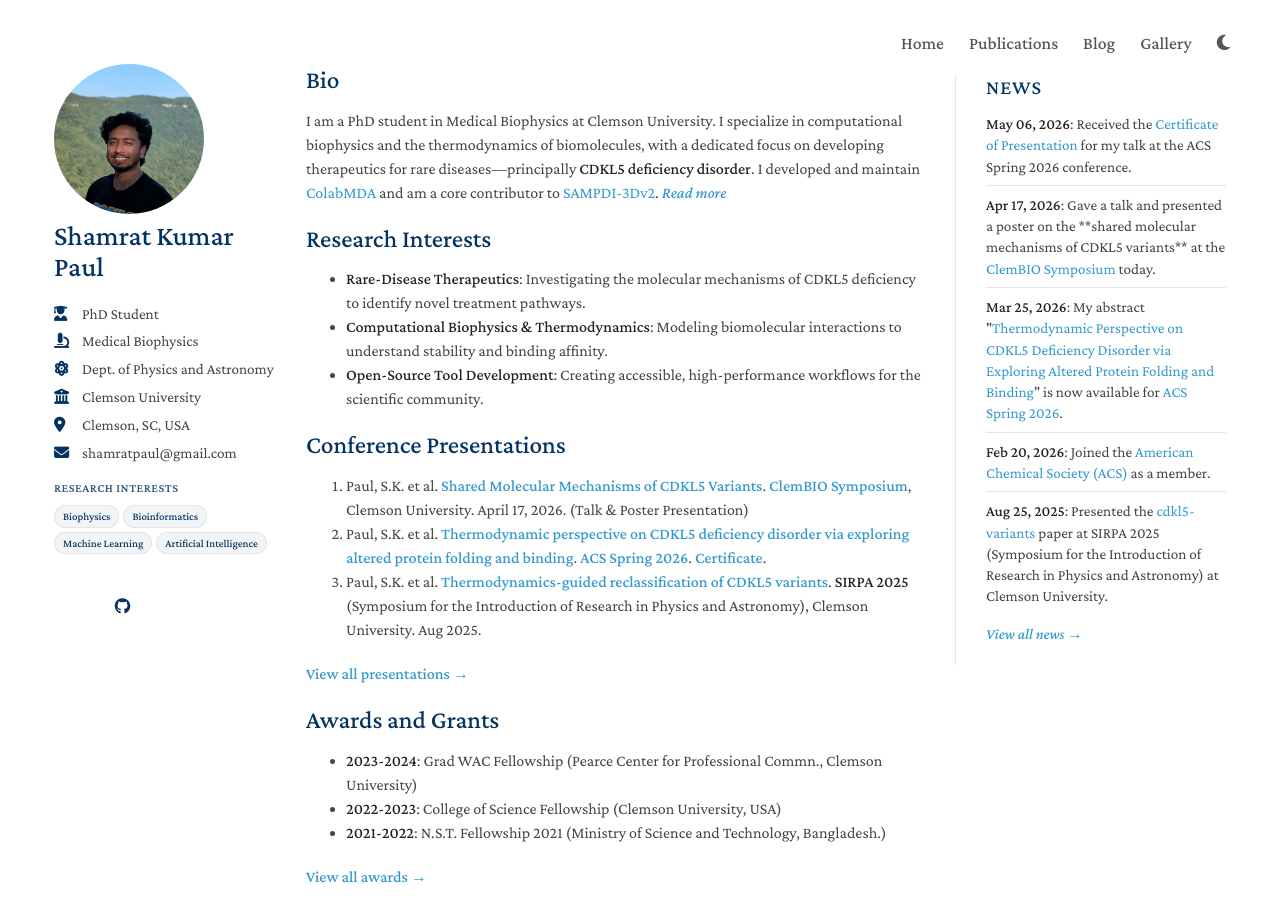
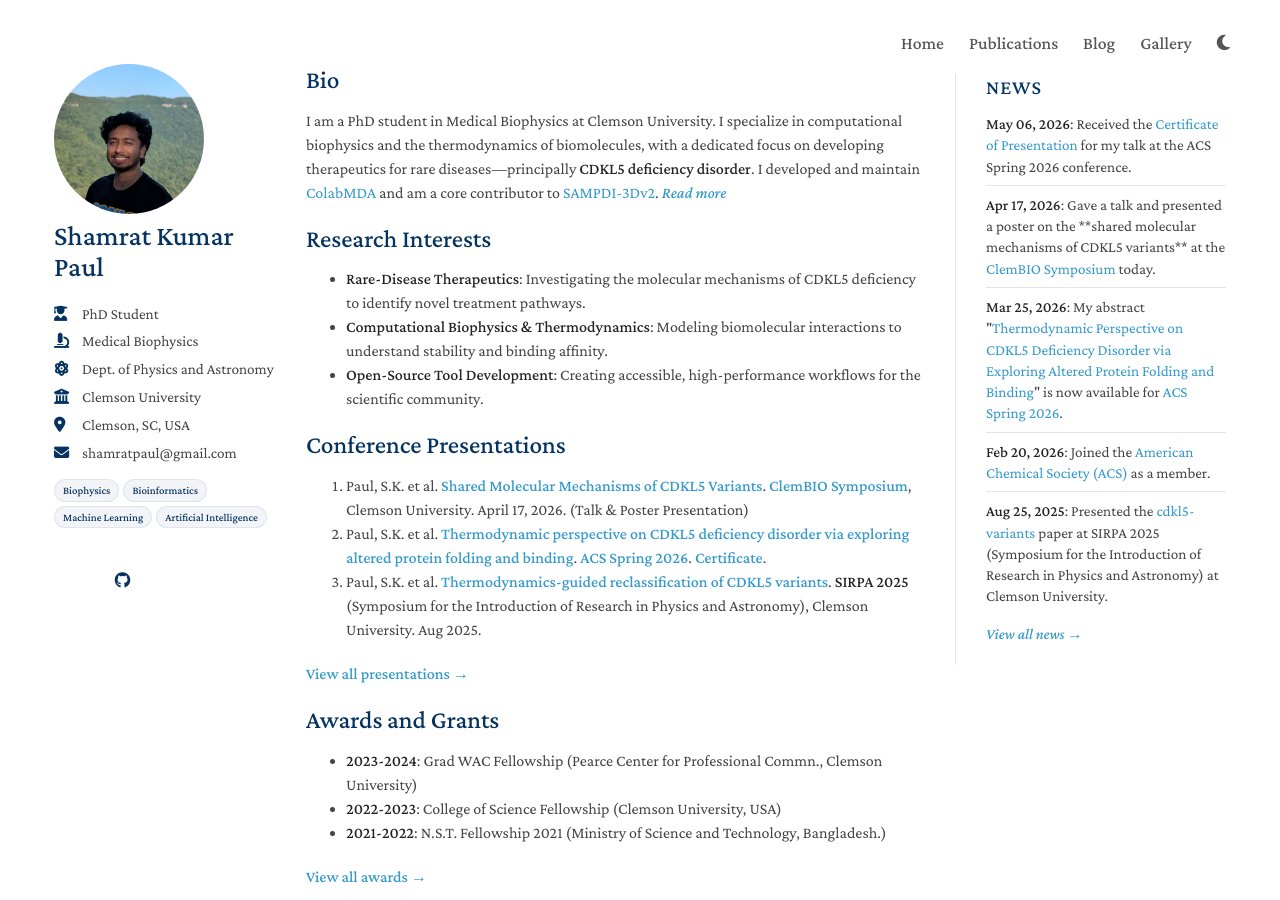
Before and after one commit to paulshamrat/paulshamrat.github.io, a Jekyll site: the page built from index.md, in a window 1280 px wide and 900 px high. Built offline with Jekyll 4.4.1, drawn with Linux system fonts in a browser that asks for light colours; a style sheet for code colours, icons or effects is not loaded.

Commit message:
Remove 'Research Interests' label from sidebar

```diff
--- a/_layouts/homepage.html
+++ b/_layouts/homepage.html
@@ -112,7 +112,6 @@
       </div>
       {% if site.research_interests %}
       <div class="research-interests" style="margin-top: 15px; text-align: left;">
-        <div style="font-size: 0.75rem; font-weight: 700; text-transform: uppercase; letter-spacing: 0.5px; color: var(--heading-color); margin-bottom: 8px; opacity: 0.8;">Research Interests</div>
         <div class="interest-tags" style="display: flex; flex-wrap: wrap; gap: 4px;">
           {% for interest in site.research_interests %}
           <span class="interest-tag" style="font-size: 0.68rem; padding: 2px 8px; background: rgba(var(--accent-color-rgb, 4, 51, 97), 0.05); color: var(--accent-color); border: 1px solid rgba(var(--accent-color-rgb, 4, 51, 97), 0.08); border-radius: 15px; font-weight: 500;">{{ interest }}</span>
```
